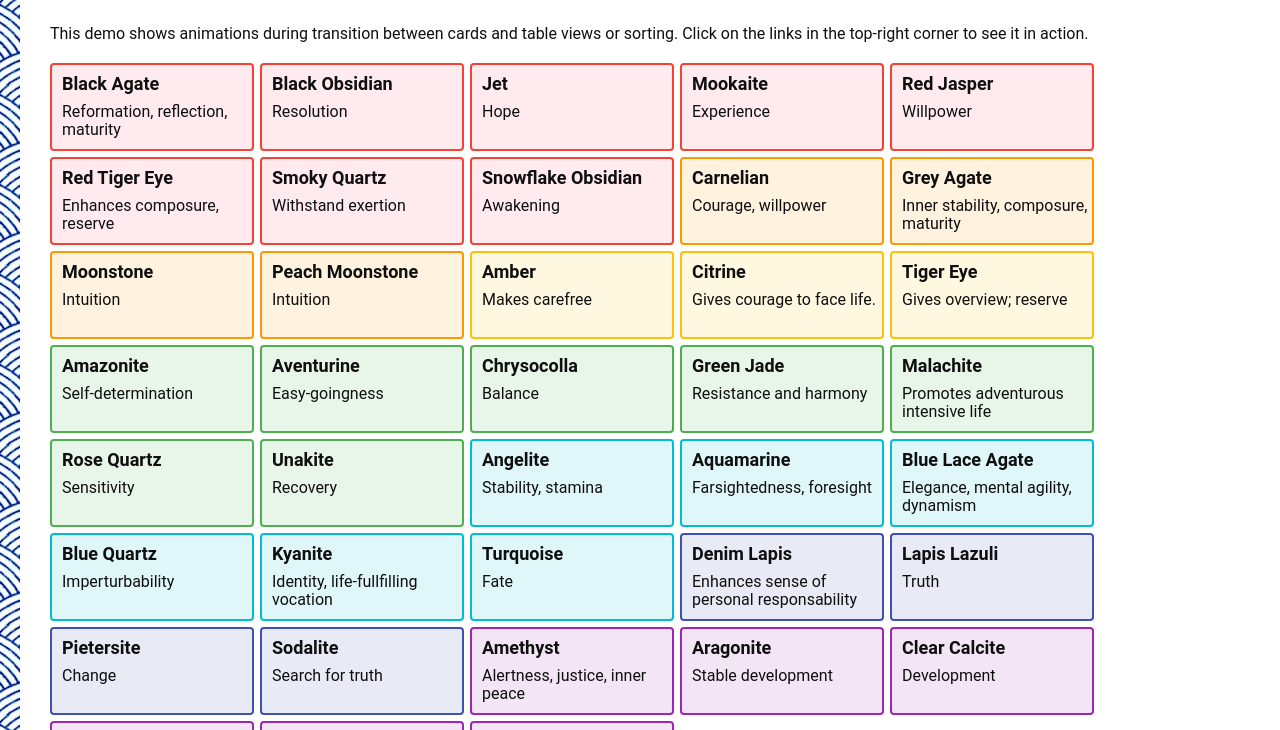
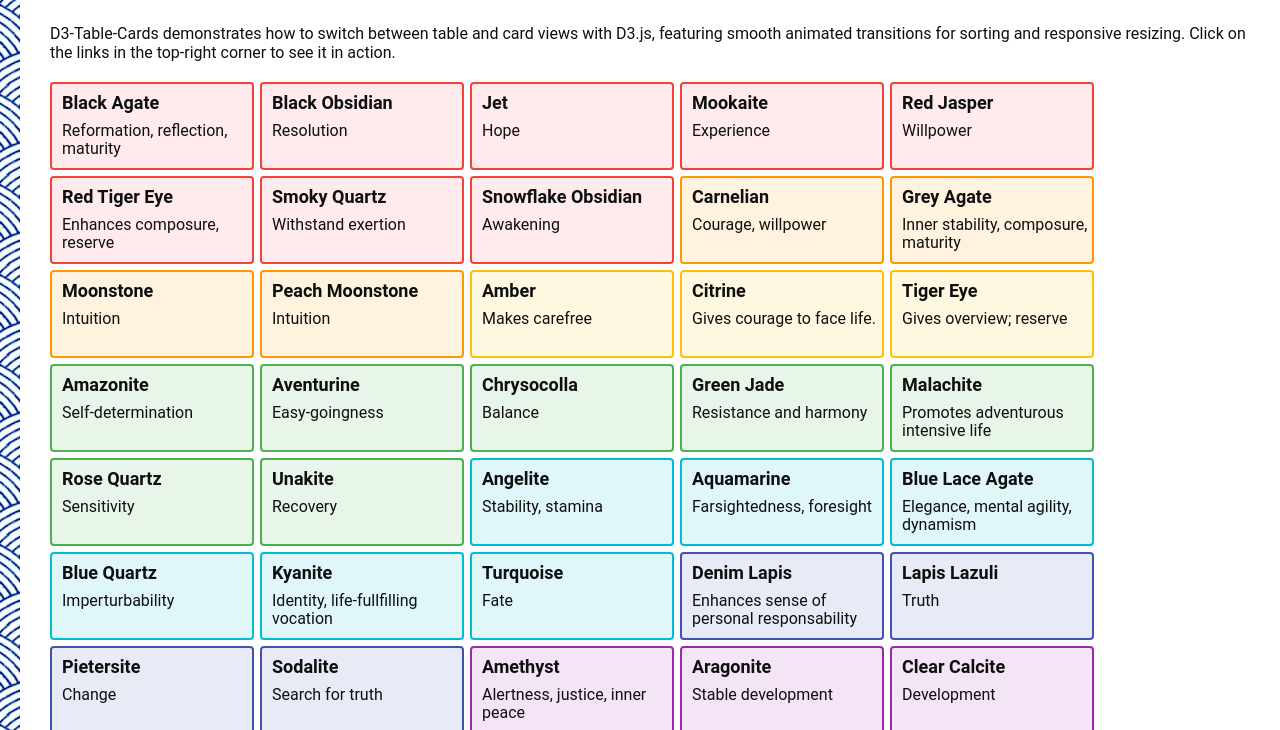
Before and after one commit to evoluteur/d3-table-cards, a website: page index.html in a window 1280 px wide. Shown: the part 95-825 px from the top of the page. Drawn offline with nearby package versions, Linux system fonts and the light colour scheme.

Commit message:
Better meta description.

```diff
--- a/index.html
+++ b/index.html
@@ -29,7 +29,7 @@
     <script src="js/d3-table-cards.js" charset="utf-8"></script>
     <meta
       name="description"
-      content="D3-Table-Cards: Example of using D3.js for transformations between table and cards views, with animated transitions while sorting elements or resizing the browser."
+      content="Interactive D3.js example showing how to transform data between table and card layouts, with animated transitions for sorting, filtering, and responsive resizing."
     />
     <meta
       name="keywords"
@@ -53,9 +53,8 @@
       </div>
     </div>
     <p>
-      This demo shows animations during transition between cards and table views
-      or sorting. Click on the links in the top-right corner to see it in
-      action.
+      D3-Table-Cards demonstrates how to switch between table and card views with D3.js, featuring smooth animated transitions for sorting and responsive resizing.
+      Click on the links in the top-right corner to see it in action.
     </p>
     <div class="holder">
       <div class="header sortable">
```
